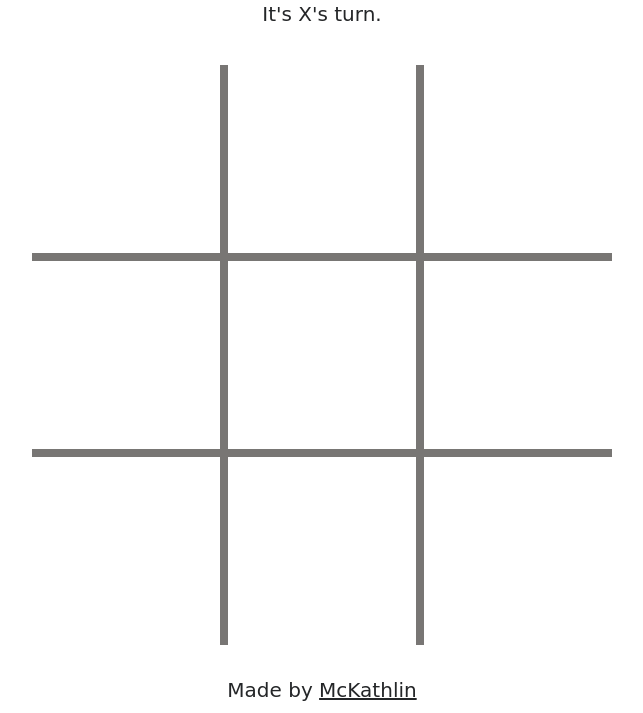
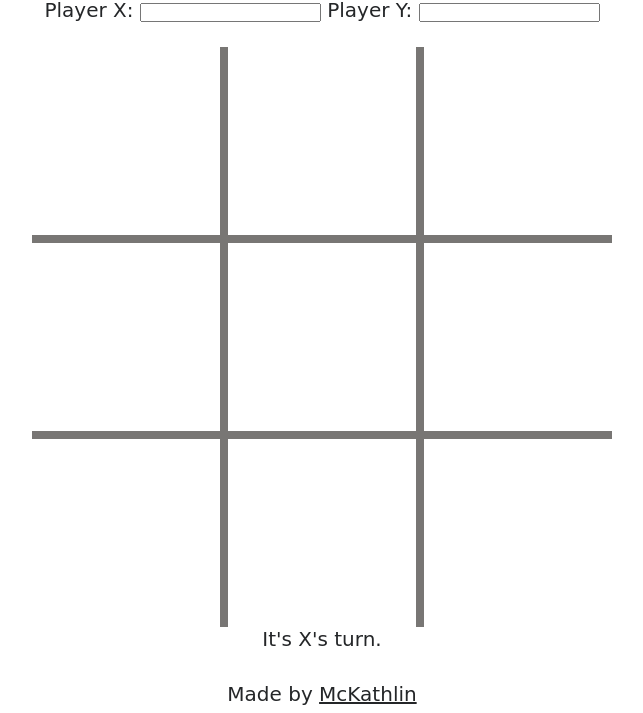
Before and after one commit to McKathlin/tic-tac-toe, a plain HTML site: page index.html in a window 1280 px wide. Shown: the part 87-800 px from the top of the page, without its empty margins (318-961 px from the left). Drawn offline with Linux system fonts and the light colour scheme.

Commit message:
Add player name inputs

```diff
--- a/index.html
+++ b/index.html
@@ -10,9 +10,11 @@
 <body>
     <header>
         <h1>Tic Tac Toe</h1>
-        <p id="message-row">
-            <span id="status-message">Loading...</span>
-            <button id="reset-button" class="hidden">Play Again</button>
+        <p id="name-row">
+            <label for="player-x-name">Player X:</label>
+            <input id="player-x-name" name="player-x-name" type="text">
+            <label for="player-y-name">Player Y:</label>
+            <input id="player-y-name" name="player-y-name" type="text">
         </p>
     </header>
     <main>
@@ -27,6 +29,10 @@
             <div id="cell-7" class="cell"></div>
             <div id="cell-8" class="cell"></div>
         </div>
+        <p id="message-row">
+            <span id="status-message">Loading...</span>
+            <button id="reset-button" class="hidden">Play Again</button>
+        </p>
     </main>
     <footer>
         <p>Made by <a href="https://github.com/mckathlin">McKathlin</a></p>
```
